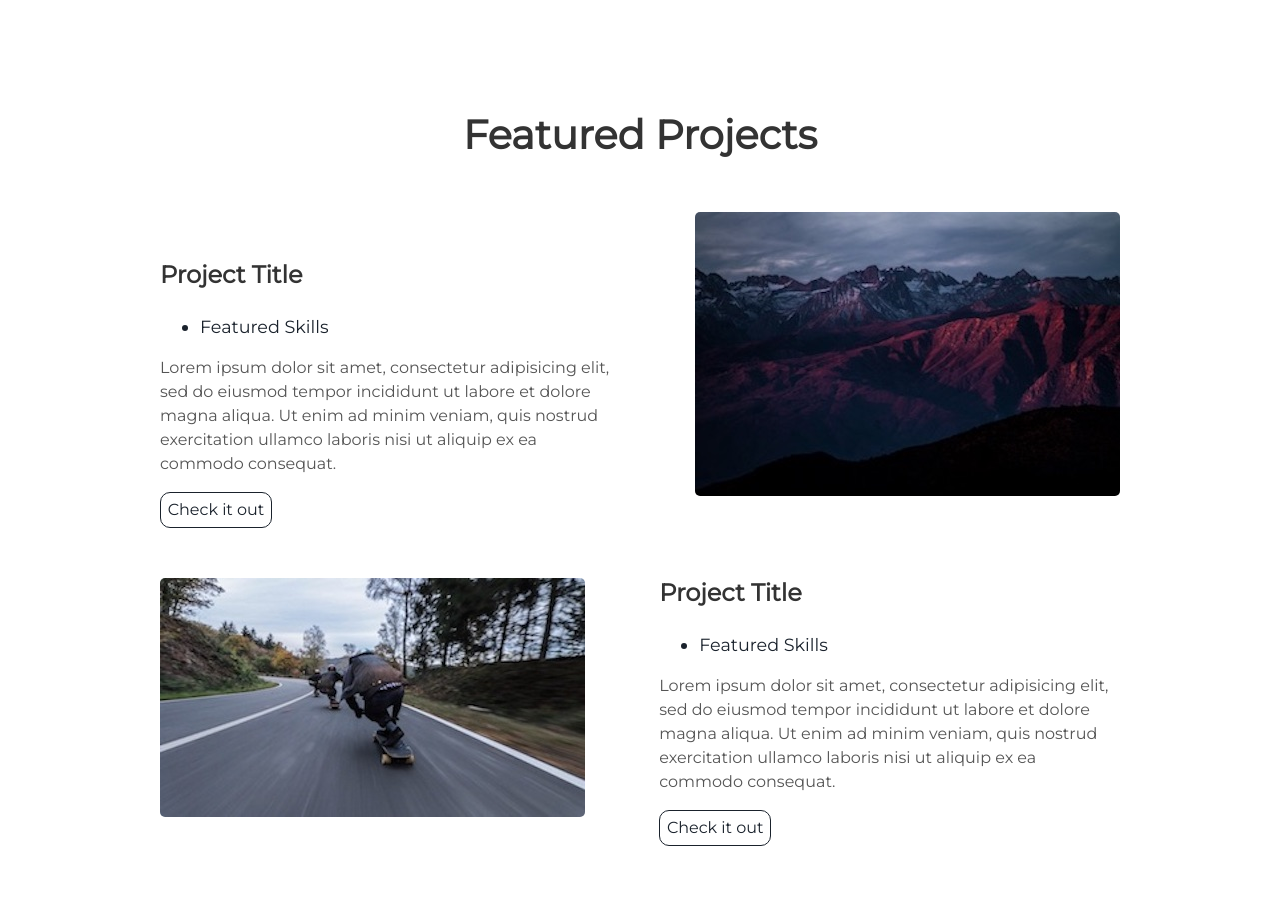
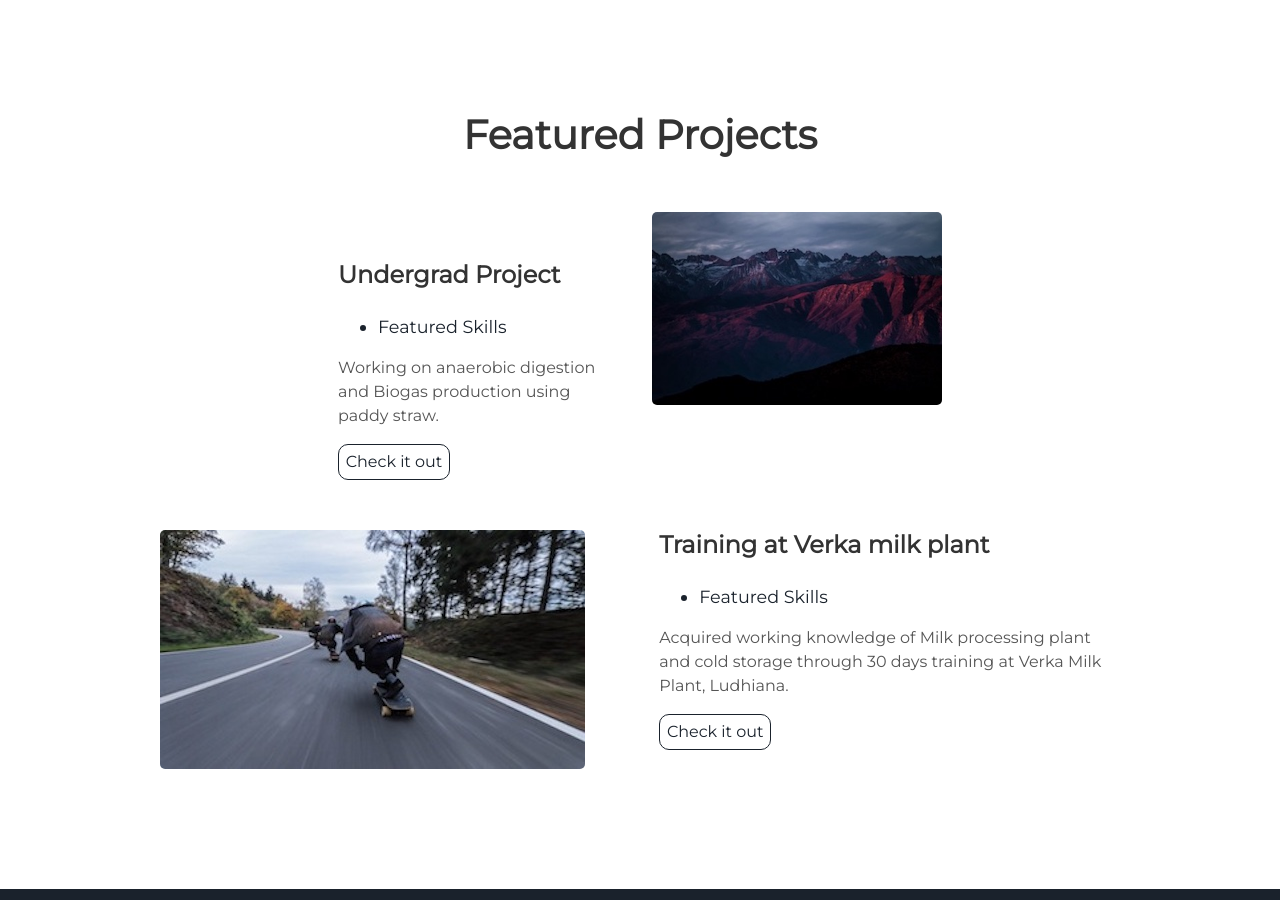
Before and after one commit to abhinavhanda21/dh, a Jekyll site: the page built from index.html, in a window 1280 px wide and 900 px high, scrolled down 1463 px. Built offline with Jekyll 4.4.1, drawn with Linux system fonts in a browser that asks for light colours.

Commit message:
Update projects.html

```diff
--- a/_includes/projects.html
+++ b/_includes/projects.html
@@ -6,11 +6,11 @@
     <img alt="mountains" src="{{ "/assets/img/mountains.jpg" | prepend: site.baseurl }}" />
   </div>
   <div class="contents">
-    <h3> Project Title </h3>
+    <h3> Undergrad Project </h3>
     <ul>
       <li> Featured Skills</li>
     </ul>
-    <p>Lorem ipsum dolor sit amet, consectetur adipisicing elit, sed do eiusmod tempor incididunt ut labore et dolore magna aliqua. Ut enim ad minim veniam, quis nostrud exercitation ullamco laboris nisi ut aliquip ex ea commodo consequat.</p>
+    <p>Working on anaerobic digestion and Biogas production using paddy straw.</p>
     <a class="project-link" href="#">Check it out</a>
   </div>
 </div>
@@ -19,11 +19,11 @@
     <img alt="mountains" src="{{ "/assets/img/skate.jpg" | prepend: site.baseurl }}" />
   </div>
   <div class="contents-right">
-    <h3> Project Title </h3>
+    <h3> Training at Verka milk plant </h3>
     <ul>
       <li> Featured Skills</li>
     </ul>
-    <p>Lorem ipsum dolor sit amet, consectetur adipisicing elit, sed do eiusmod tempor incididunt ut labore et dolore magna aliqua. Ut enim ad minim veniam, quis nostrud exercitation ullamco laboris nisi ut aliquip ex ea commodo consequat.</p>
+    <p> Acquired working knowledge of Milk processing plant and cold storage through 30 days training at Verka Milk Plant, Ludhiana.</p>
     <a class="project-link" href="#">Check it out</a>
   </div>
 </div>
```
